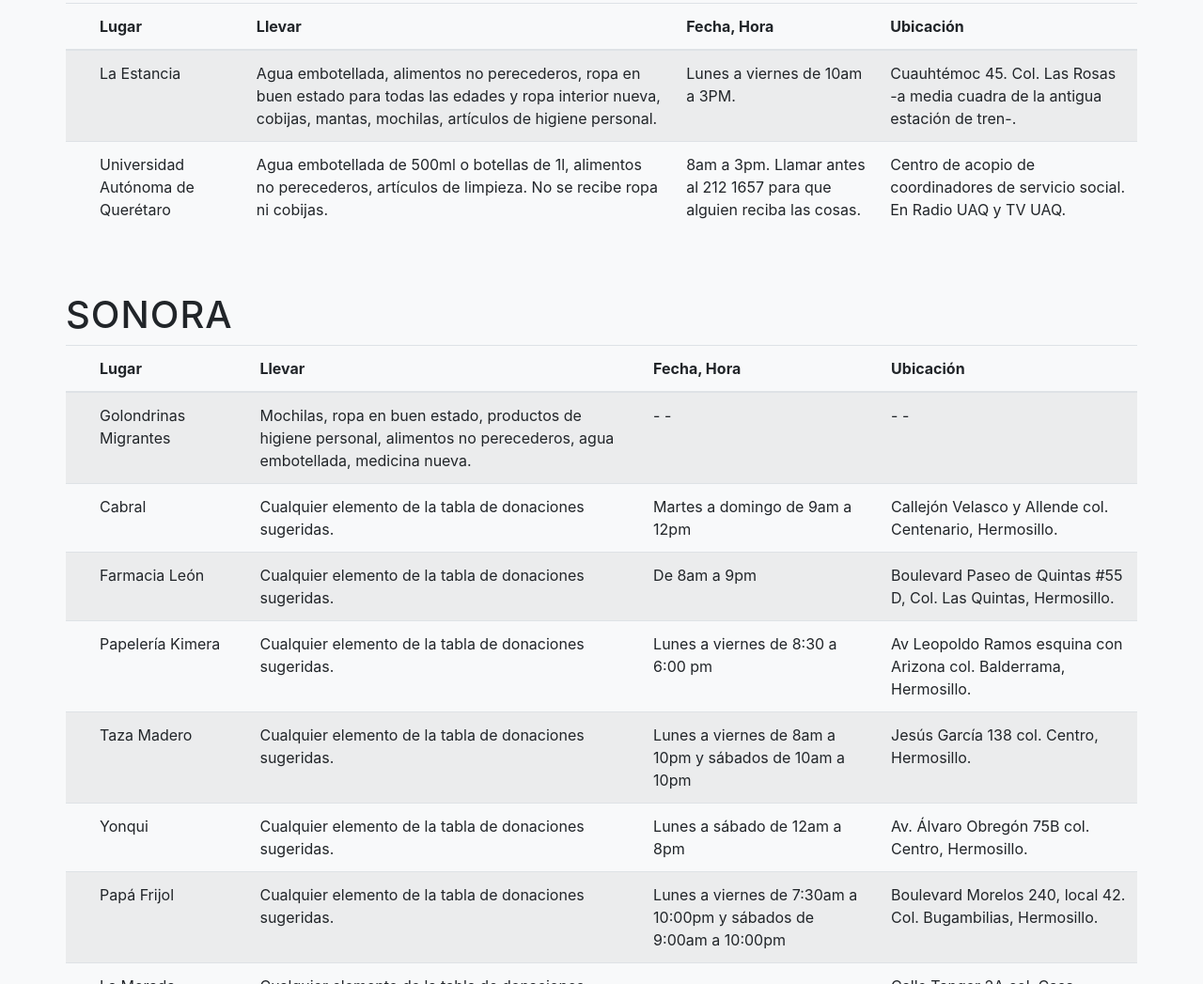
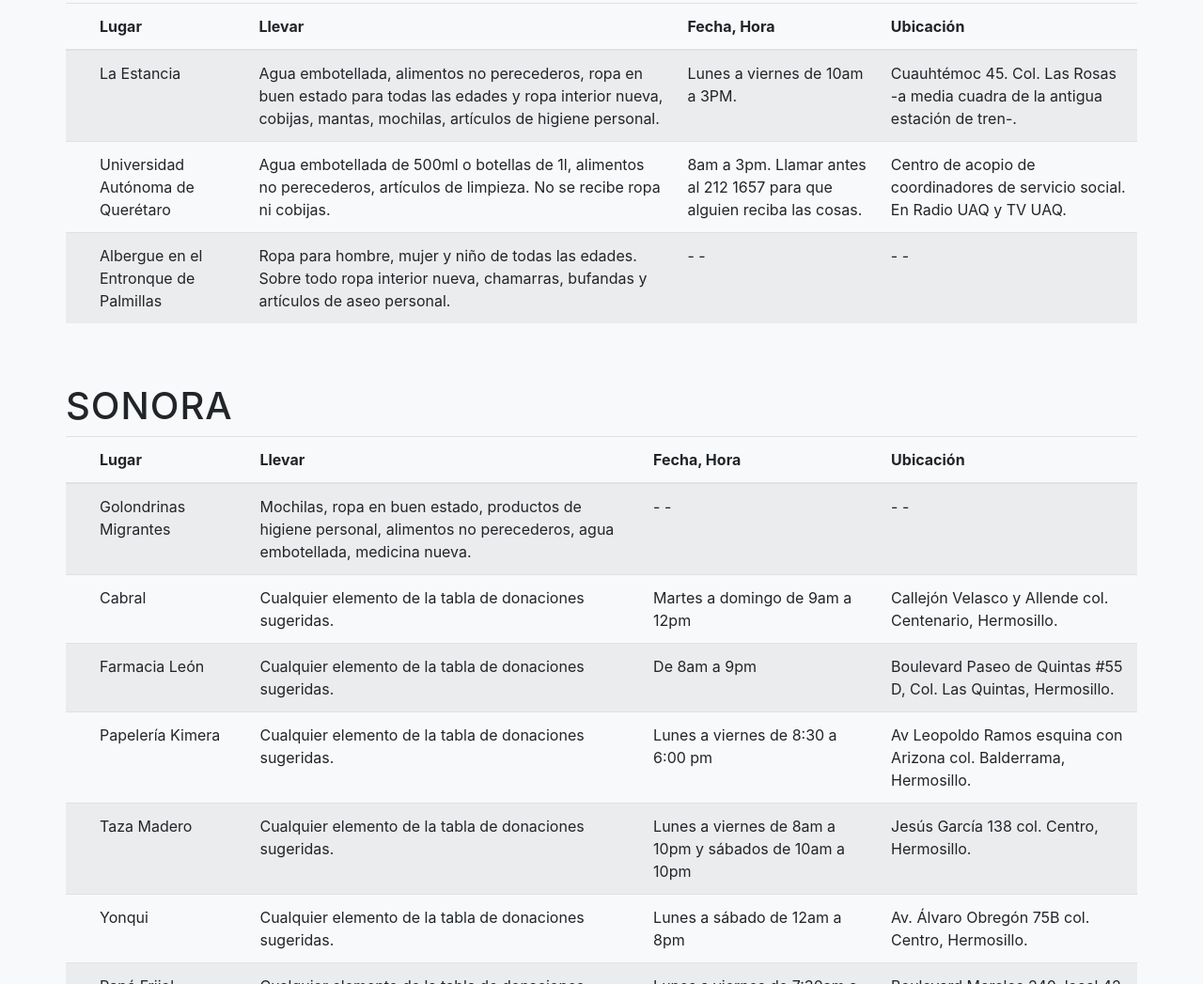
Before and after one commit to poncho1290/carabanamigrante, a website with bundled scripts: page index.html in a window 1280 px wide. Shown: the part 7819-8866 px from the top of the page at 94% size. Built offline with nearby package versions, Linux system fonts and the light colour scheme.

Commit message:
Acopio en Querétaro.

```diff
--- a/index.html
+++ b/index.html
@@ -732,6 +732,13 @@
                   <td>8am a 3pm. Llamar antes al 212 1657 para que alguien reciba las cosas.</td>
                   <td>Centro de acopio de coordinadores de servicio social. En Radio UAQ y TV UAQ.</td>
                 </tr>
+                <tr>
+                  <th scope="row"></th>
+                  <td>Albergue en el Entronque de Palmillas</td>
+                  <td>Ropa para hombre, mujer y niño de todas las edades. Sobre todo ropa interior nueva, chamarras, bufandas y artículos de aseo personal.</td>
+                  <td>- -</td>
+                  <td>- -</td>
+                </tr>
               </tbody>
             </table>
 
```
